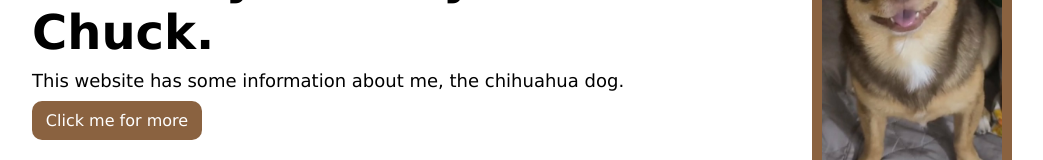
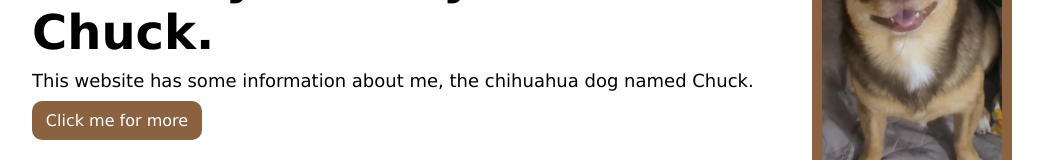
Before and after one commit to thisisjer0m3/Project-Landing-Page, a plain HTML site: page index.html in a window 1280 px wide. Shown: the part 336-496 px from the top of the page, without its empty margins (118-1161 px from the left). Drawn offline with Linux system fonts and the light colour scheme.

Commit message:
added named chuck in the hero section

```diff
--- a/index.html
+++ b/index.html
@@ -25,7 +25,8 @@
       <div class="hero-content">
         <h1 class="main-text">Hi everyone! My name is Chuck.</h1>
         <p class="secondary-text">
-          This website has some information about me, the chihuahua dog.
+          This website has some information about me, the chihuahua dog named
+          Chuck.
         </p>
         <a href="#" class="hero-button">Click me for more</a>
       </div>
```
